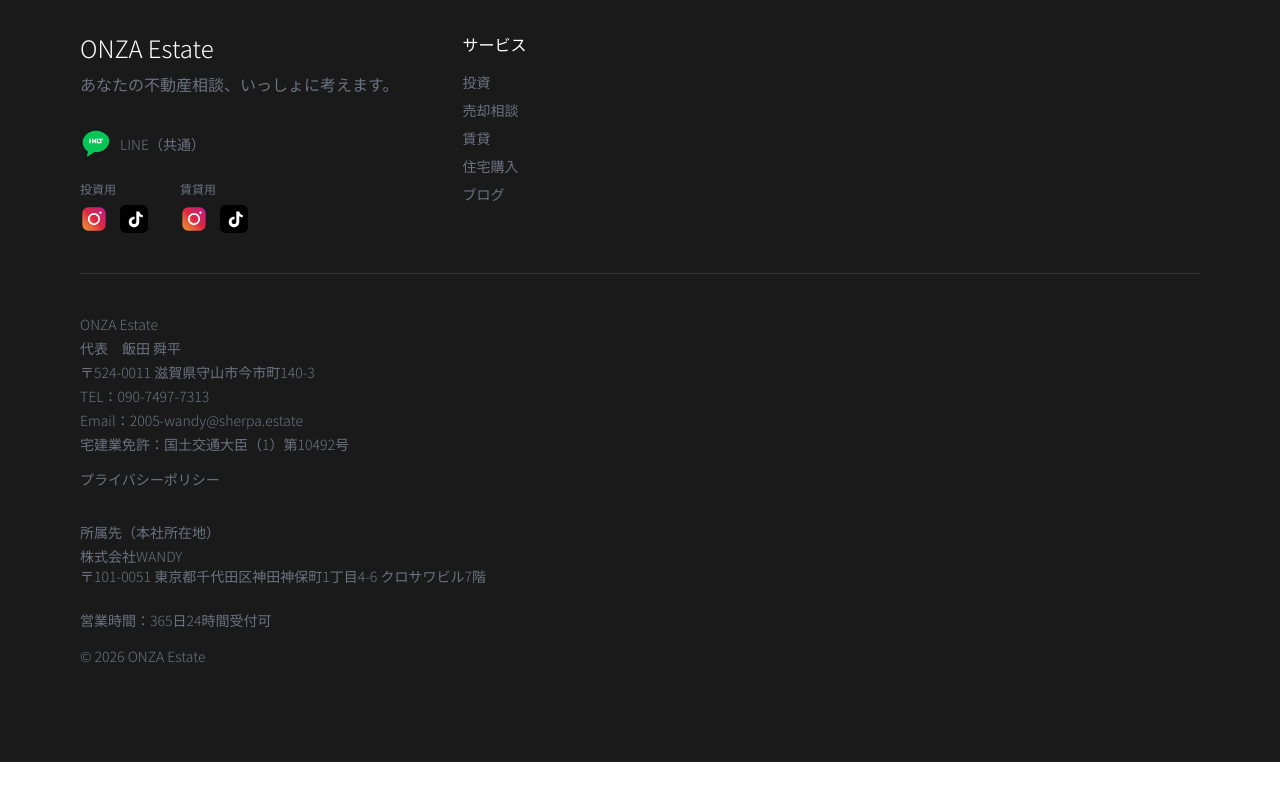
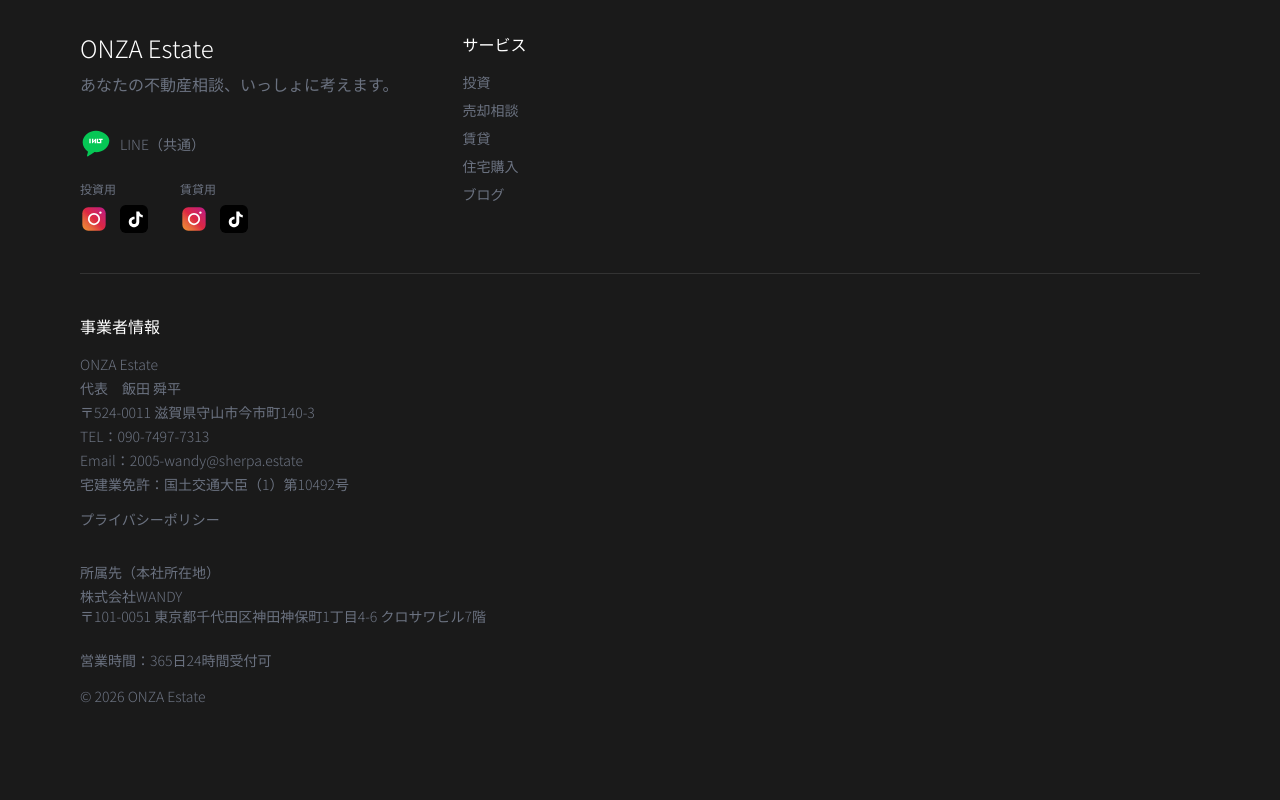
Before and after one commit to idsp0731-gif/onza-estate, a Next.js app: page / in a window 1280 px wide. Shown: the part 9282-10082 px from the top of the page. Before the commit the page ends 10044 px from the top, so only its background shows below. Built offline with nearby package versions, Linux system fonts and the light colour scheme; no server answers.

Commit message:
fix: フッター2段目に事業者情報の見出しを追加

```diff
--- a/src/components/Footer.tsx
+++ b/src/components/Footer.tsx
@@ -105,6 +105,7 @@ export default function Footer() {
 
         {/* 2段目：事業者情報 */}
         <div className="mb-8">
+          <h4 className="font-light mb-4">事業者情報</h4>
           <p className="font-light text-sm text-[#6B7280] mb-1">ONZA Estate</p>
           <p className="font-light text-sm text-[#6B7280] mb-1">代表　飯田 舜平</p>
           <p className="font-light text-sm text-[#6B7280] mb-1">〒524-0011 滋賀県守山市今市町140-3</p>
```
